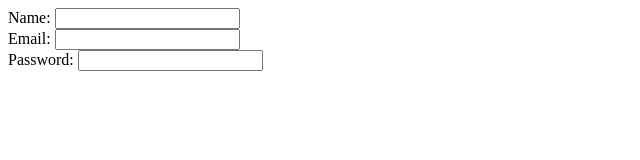
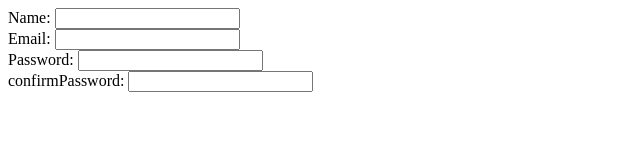
Before and after one commit to rjkyle-dev/gitONE, a plain HTML site: page index.html in a window 1280 px wide. Shown: the whole page, without its empty margins (0-640 px from the left). Drawn offline with Linux system fonts and the light colour scheme.

Commit message:
add input

```diff
--- a/index.html
+++ b/index.html
@@ -24,5 +24,11 @@
     </label>
       <input type="password" name="" id="password">
   </div>
+  <div>
+    <label for="confirmpassword">
+      confirmPassword:
+    </label>
+      <input type="password" name="" id="confirmpassword">
+  </div>
 </body>
 </html>
```
